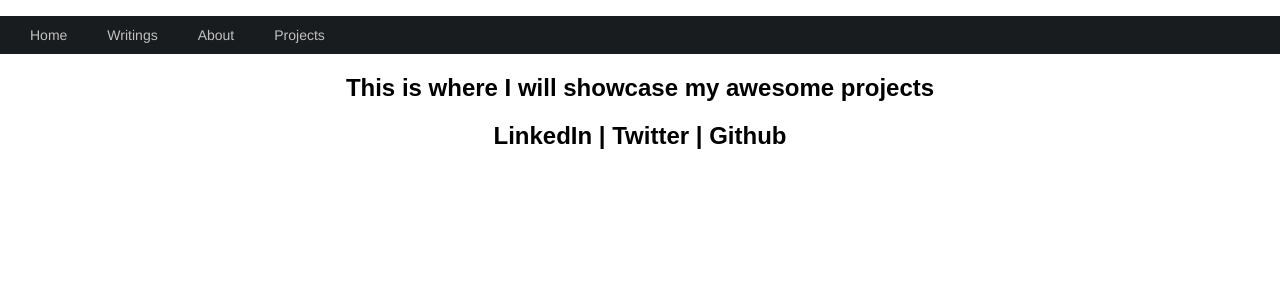
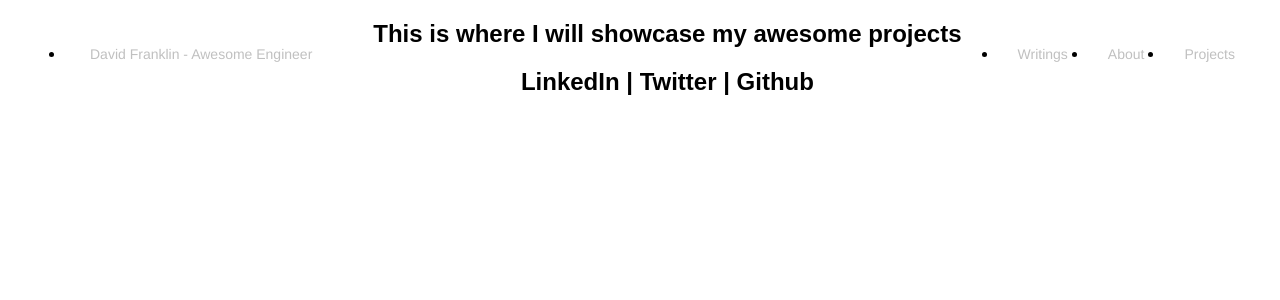
Before and after one commit to dave5801/Portfolio, a React (Create React App) app in the folder portfolio-site/: page /projects in a window 1280 px wide. Shown: the top 300 px of the page. Built offline with nearby package versions, Linux system fonts and the light colour scheme.

Commit message:
navbar is in line, but screws up on other pages

```diff
--- a/portfolio-site/src/scenes/home/navigation/navbar.css
+++ b/portfolio-site/src/scenes/home/navigation/navbar.css
@@ -1,15 +1,15 @@
 .Navbar{
     background-color: #181c1f;
+    text-decoration: none;
 }
 
-.Navbar-elements{
-    display: flex;
-    padding: 10px;
-    list-style-type: none;
+.floatleft {
+    padding: 25px;
+    float:left;
 }
 
-.Navbar-elements li a{
-    padding: 20px;
+.floatleft li a {
+    padding: 25px;
     font-size: 14px;
     font-family: Helvetica;
     font-weight: lighter;
@@ -17,7 +17,23 @@
     text-decoration: none;
 }
 
+.floatright {
+    display: flex;
+    padding: 25px;
+    float:right;
+}
+
+.floatright li a{
+    padding: 20px;
+    font-size: 14px;
+    font-family: Helvetica;
+    font-weight: lighter;
+    color: #C0C0C0;
+    text-decoration: none;
+
+}
+
 a:hover {
-border-bottom: 2px solid #F117B4;
-text-decoration: none;
+    border-bottom: 2px solid #F117B4;
+    text-decoration: none;
 }
--- a/portfolio-site/src/scenes/home/navigation/navbar.js
+++ b/portfolio-site/src/scenes/home/navigation/navbar.js
@@ -13,9 +13,12 @@ class Navbar extends Component {
         <div className="Router-Main">
           <div className="Navbar">
             <ul className="Navbar-elements">
+              <div className="floatleft">
                 <li>
-              <Link to="/">Home</Link>
+                  <Link to="/">David Franklin - Awesome Engineer</Link>
                 </li>
+              </div>
+              <div className="floatright">
                 <li>
                   <Link to="/writings">Writings</Link>
                 </li>
@@ -25,6 +28,7 @@ class Navbar extends Component {
                 <li>
                   <Link to="/projects">Projects</Link>
                 </li>
+              </div>
             </ul>
           </div>
           <Route exact path="/" component={HomePage} />
```
Lines whose indentation alone changed are shown as unchanged.
